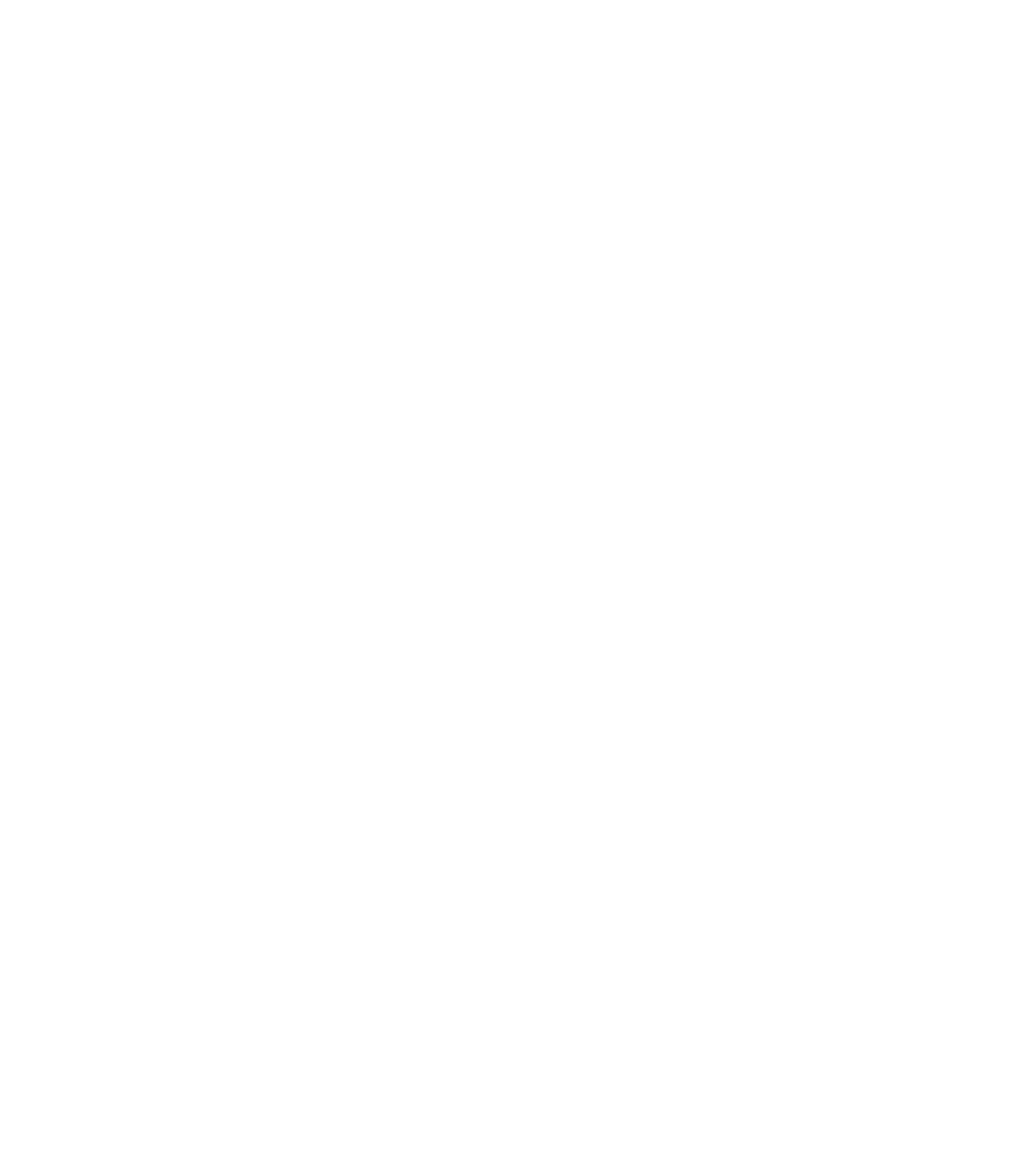
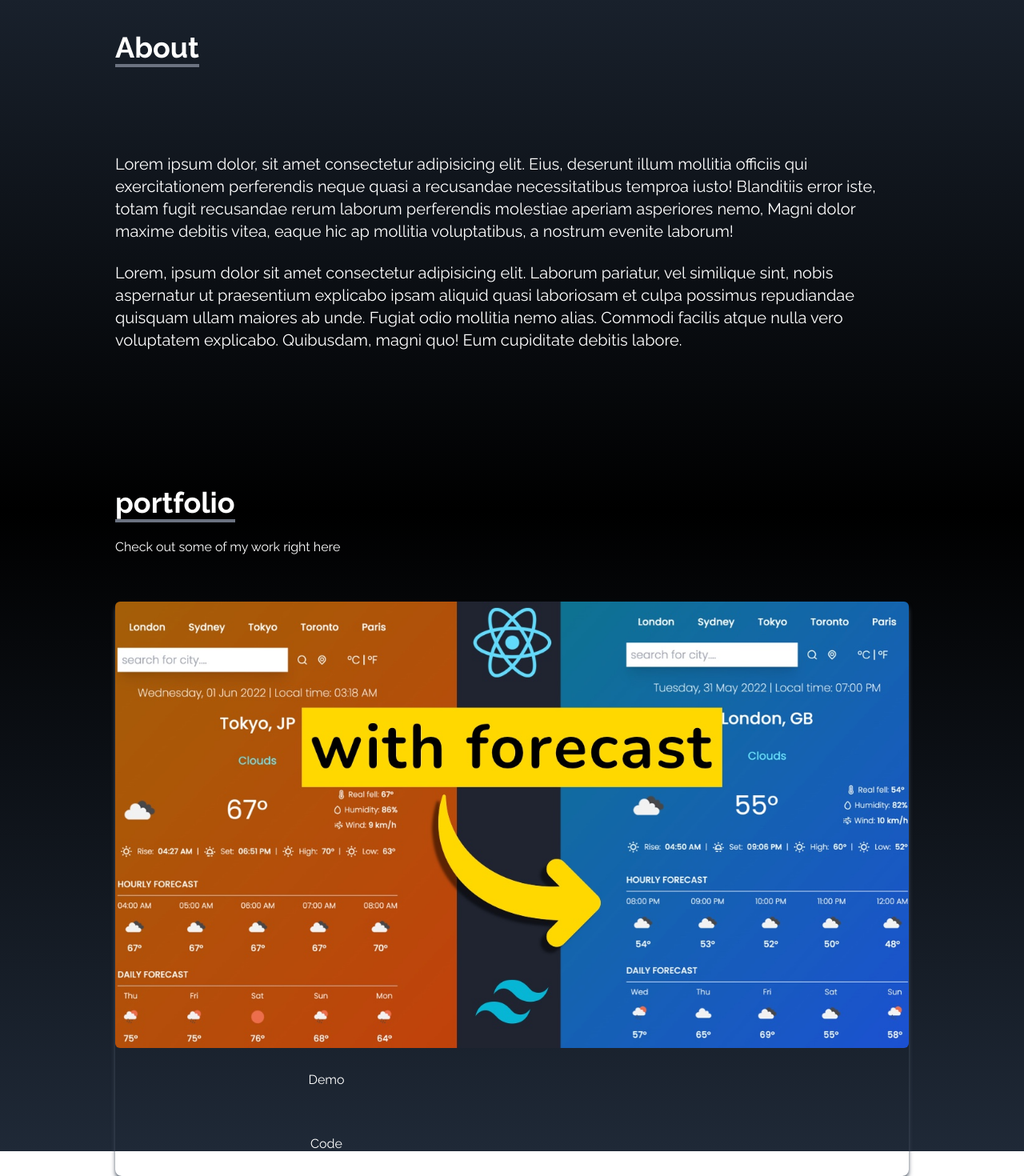
Before and after one commit to FatimaRahimi2025/portfolio3-website, a React (Vite) app: page / in a window 1280 px wide. Shown: the part 961-2431 px from the top of the page at 80% size. Before the commit the page ends 800 px from the top, so only its background shows below. Built offline with nearby package versions, Linux system fonts and the light colour scheme.

Commit message:
create portfolio

```diff
--- a/src/app.jsx
+++ b/src/app.jsx
@@ -1,11 +1,15 @@
 import NavBar from "./assets/Component/NavBar";
 import Home from "./assets/Component/Home"
+import About from "./assets/Component/About";
 import SocialLink from "./assets/Component/SocialLink";
+import Portfolio from "./assets/Component/Portfolio";
 function App(){
   return(
     <div>
     <NavBar />
     <Home />
+    <About />
+    <Portfolio />
     <SocialLink />
     </div>
   )
--- /dev/null
+++ b/src/assets/Component/About.jsx
@@ -0,0 +1,32 @@
+import React from "react";
+
+const About = () => {
+    return(
+       <div name="about" className="w-full h-screen bg-gradient-to-b from-gray-800 to-black text-white">
+        <div className="max-w-screen-lg p-4 mx-auto flex flex-col justify-center w-full h-full">
+          <div className="pb-8 ">
+            <p className="text-4xl font-bold inline border-b-4 border-gray-500">About</p>
+          </div>
+          <p className="text-xl mt-20">
+            Lorem ipsum dolor, sit amet consectetur adipisicing elit.
+            Eius, deserunt illum mollitia officiis qui exercitationem
+            perferendis neque quasi a recusandae necessitatibus temproa
+            iusto! Blanditiis error iste, totam fugit recusandae rerum laborum
+            perferendis molestiae aperiam asperiores nemo, Magni dolor maxime
+            debitis vitea, eaque hic ap mollitia voluptatibus, a nostrum evenite
+            laborum!
+          </p>
+          <br />
+          <p className="text-xl ">
+            Lorem, ipsum dolor sit amet consectetur adipisicing elit. Laborum
+            pariatur, vel similique sint, nobis aspernatur ut praesentium
+            explicabo ipsam aliquid quasi laboriosam et culpa possimus repudiandae
+            quisquam ullam maiores ab unde. Fugiat odio mollitia nemo alias.
+            Commodi facilis atque nulla vero voluptatem explicabo. Quibusdam,
+            magni quo! Eum cupiditate debitis labore.
+          </p>
+       </div>
+       </div>
+    )
+}
+export default About;
--- /dev/null
+++ b/src/assets/Component/Portfolio.jsx
@@ -0,0 +1,31 @@
+import React from "react";
+import arrayDestruct from "../portfolio/arrayDestruct.jpg";
+import instalNode from "../portfolio/installNode.jpg";
+import Navbar from "../portfolio/navbar.jpg";
+import reactParalax from "../portfolio/reactParallax.jpg";
+import reactSmooth from "../portfolio/reactSmooth.jpg";
+import reactWeather from "../portfolio/reactWeather.jpg";
+
+const Portfolio = () => {
+    return(
+        <div name="portfolio" className="bg-gradient-to-b from-black to-gray-800 w-full text-white md:h-screen ">
+            <div className="max-w-screen-lg p-4 mx-auto flex flex-col justify-center w-full h-full">
+                <div className="pb-8">
+                    <p className="text-4xl font-bold inline border-b-4 border-gray-500">portfolio</p>
+                    <p className="py-6 ">Check out some of my work right here</p>
+                </div>
+                <div className="gird sm:grid-cols-2 md:grid-cols-3 gap-8 px-12 sm:px-0 ">
+                    <div className="shadow-md shadow-gray-600 rounded-lg ">
+                        <img src={reactWeather} alt="" className="rounded-md duration-200 hover:scale-105" />
+                        <div>
+                            <button className="w-1/2 px-6 py-3 m-4 duration-200 hover:scale-105">Demo</button>
+                            <button className="w-1/2 px-6 py-3 m-4 duration-200 hover:scale-105">Code</button>
+                        </div>
+                    </div>
+                </div>
+            </div>
+        </div>
+
+    )
+}
+export default Portfolio;
```
